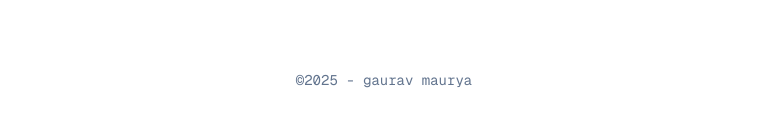
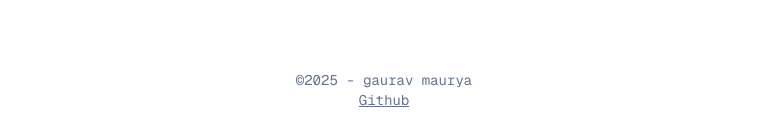
Before and after one commit to gaurav0973/my-portfolio, a Next.js app: page / in a window 1280 px wide. Shown: the part 1632-1771 px from the top of the page, without its empty margins (256-1023 px from the left). Built offline with nearby package versions, Linux system fonts and the light colour scheme.

Commit message:
add footer

```diff
--- a/app/Footer/page.tsx
+++ b/app/Footer/page.tsx
@@ -1,10 +1,27 @@
+import Link from "next/link"
+
 function Footer() {
   return (
     <footer className="py-8 text-center text-slate-500 dark:text-gray-600 font-mono text-sm">
       <div className="flex justify-center items-center space-x-4">
-        <p>©2025 - gaurav maurya</p>
+        <div className="">
+          <div>
+          <p>©2025 - gaurav maurya</p>
+        </div>
+        <div>
+          <Link
+          href="https://github.com/gaurav0973/my-portfolio"
+          target="_blank"
+          rel="noopener noreferrer"
+          className="underline hover:text-slate-700 dark:hover:text-gray-400 transition"
+        >
+          Github
+        </Link>
+        </div>
+        </div>
       </div>
     </footer>
   )
 }
+
 export default Footer
```
